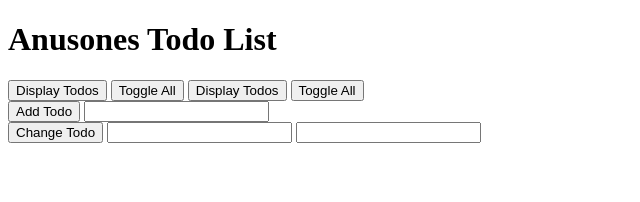
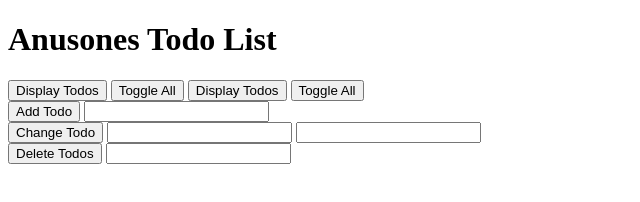
Before and after one commit to ahnuce/watchandcode, a website: page index.html in a window 1280 px wide. Shown: the whole page, without its empty margins (0-640 px from the left). Drawn offline with Linux system fonts and the light colour scheme.

Commit message:
deleting todos button added

```diff
--- a/index.html
+++ b/index.html
@@ -25,6 +25,11 @@
       <input id="changeTodoPositionInput" type="number">
       <input id="changeTodoTextInput" type="text">
     </div>
+
+    <div>
+      <button onclick="handlers.deleteTodo()">Delete Todos</button>
+      <input id="deleteTodoPositionInput" type="number">
+    </div>
     <script src="todos.js"></script>
   </body>
 </html>
--- a/todos.js
+++ b/todos.js
@@ -173,7 +173,7 @@ var todoList = {
     this.todos[position].todoText = todoText
     this.displayTodos();
   },
-  deleteTodos: function(position){
+  deleteTodo: function(position){
     this.todos.splice(position, 1);
     this.displayTodos();
   },
@@ -241,5 +241,10 @@ var handlers = {
     todoList.changeTodo(changeTodoPositionInput.valueAsNumber, changeTodoTextInput.value)
     changeTodoTextInput.value = '';
     changeTodoPositionInput.value = '';
+  },
+  deleteTodo: function(){
+    var deleteTodoPositionInput = document.getElementById('deleteTodoPositionInput');
+    todoList.deleteTodo(deleteTodoPositionInput.valueAsNumber);
+    deleteTodoPositionInput.value = '';
   }
 };
```
